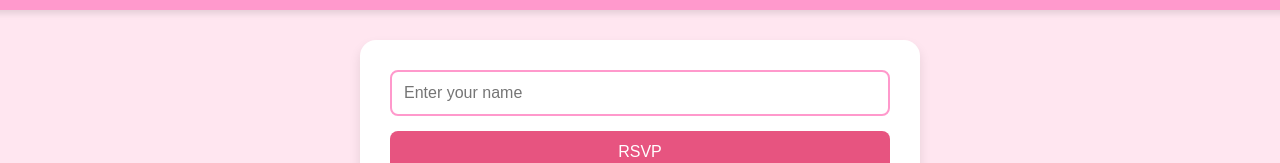
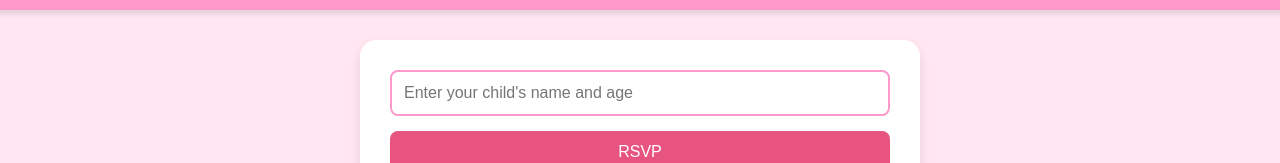
Before and after one commit to parker-l-b/lwr-gymnastics, a plain HTML site: page index.html in a window 1280 px wide. Shown: the part 159-322 px from the top of the page. Drawn offline with Linux system fonts and the light colour scheme.

Commit message:
Update index.html

```diff
--- a/index.html
+++ b/index.html
@@ -115,7 +115,7 @@
 
   <main>
     <form id="rsvpForm">
-      <input type="text" id="nameInput" placeholder="Enter your name" required />
+      <input type="text" id="nameInput" placeholder="Enter your child's name and age" required />
       <button type="submit">RSVP</button>
     </form>
 
```
